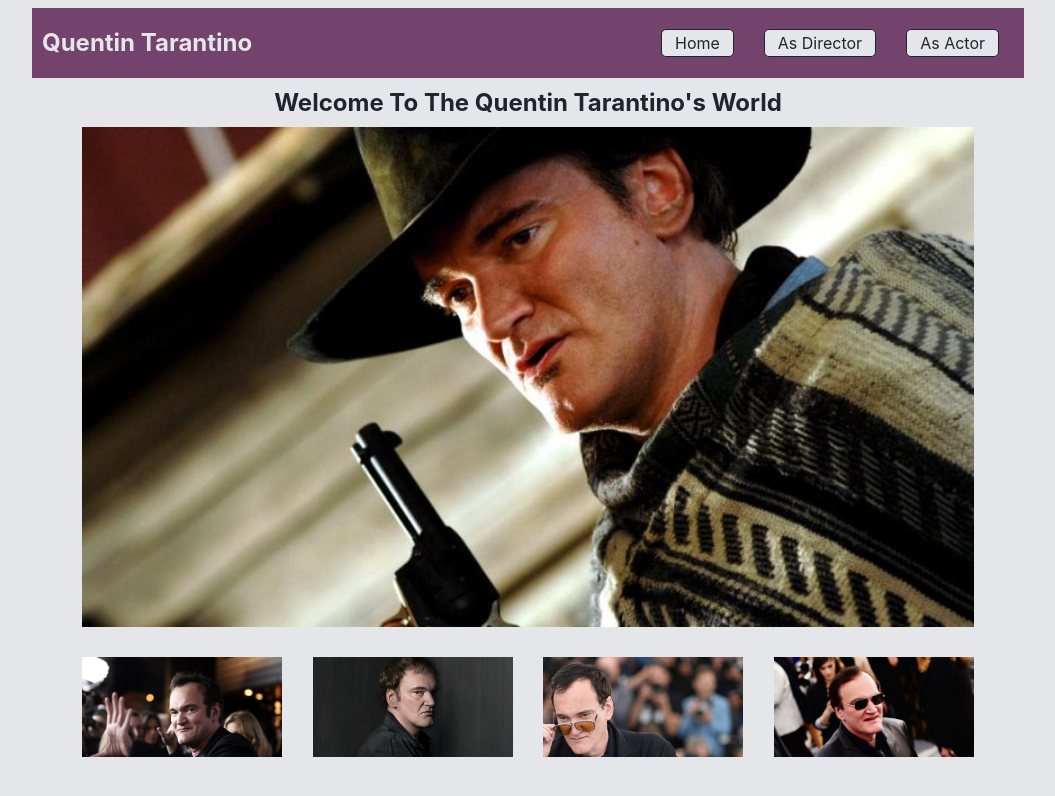
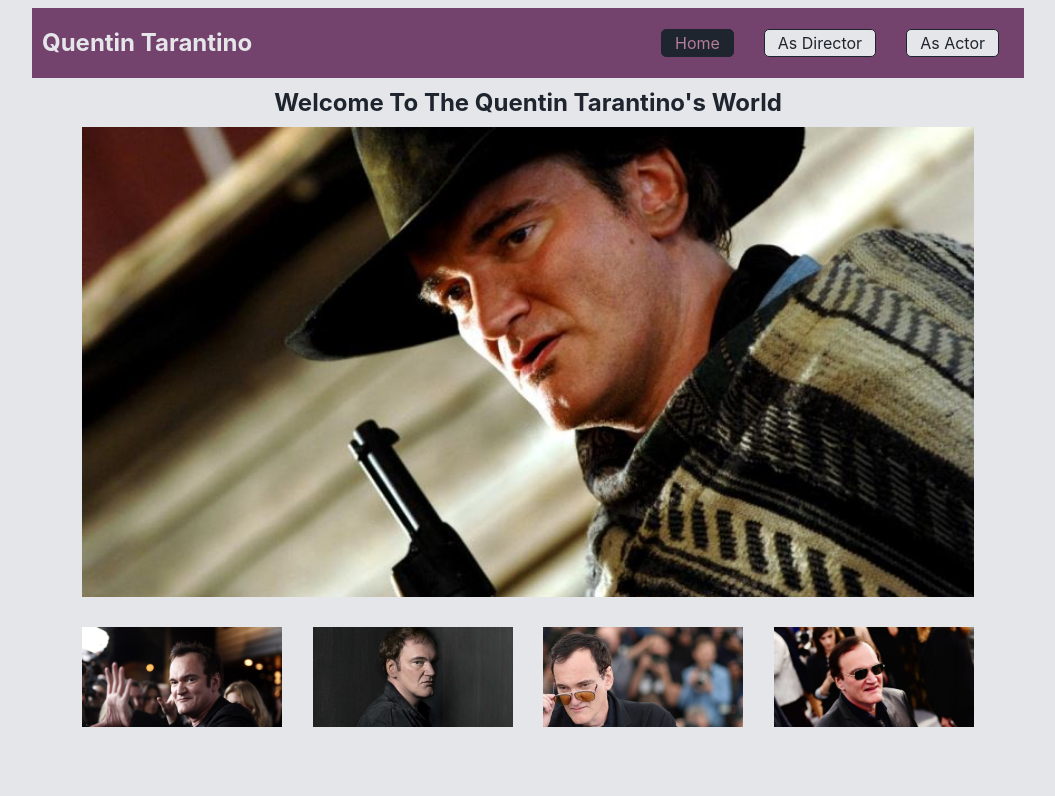
Before and after one commit to himmet-kecici/tarantino-fan-page, a React (Create React App) app: page / in a window 1280 px wide. Shown: the top 796 px of the page, without its empty margins (112-1167 px from the left). Built offline with nearby package versions, Linux system fonts and the light colour scheme.

Commit message:
uptated BrowserRouter and added activeClassName

```diff
--- a/src/App.js
+++ b/src/App.js
@@ -10,14 +10,12 @@ class App extends Component {
   render() {
 
     return (
-      <BrowserRouter>
+      <BrowserRouter basename={process.env.PUBLIC_URL}>
         <div className="App">
           <Navbar />
           <Route exact path='/' render={() => <Home title="Welcome To The Quentin Tarantino's World" />} />
           <Route path='/asdirectors/' render={() => <AsDirectorsContainer title="Directed By Quentin Tarantino" />} />
           <Route path='/asactors/' render={() => <AsActorsContainer title="Some Movies Quentin Tarantino Has Appeared" />} />
-
-
         </div>
       </BrowserRouter>
 
--- a/src/components/navbar.js
+++ b/src/components/navbar.js
@@ -6,9 +6,9 @@ const Navbar = () => (
         <h2 className='logo'><NavLink className="logo-link" exact to="/">Quentin Tarantino</NavLink></h2>
         <ul className='nav-menu'>
 
-            <li><NavLink className="nav-menu__link" exact to="/">Home</NavLink></li>
-            <li><NavLink className="nav-menu__link" to="/asdirectors/">As Director</NavLink></li>
-            <li><NavLink className="nav-menu__link" to="/asactors/">As Actor</NavLink></li>
+            <li><NavLink className="nav-menu__link" activeClassName="activate" exact to="/">Home</NavLink></li>
+            <li><NavLink className="nav-menu__link" activeClassName="activate" to="/asdirectors/">As Director</NavLink></li>
+            <li><NavLink className="nav-menu__link" activeClassName="activate" to="/asactors/">As Actor</NavLink></li>
         </ul>
     </div>
 )
--- a/src/css/style.css
+++ b/src/css/style.css
@@ -50,6 +50,10 @@ code {
   cursor: pointer;
   color: #b67c9a;
 }
+.nav-menu .activate {
+  background-color: #1f252f;
+  color: #b67c9a;
+}
 
 .main-content {
   width: 90%;
@@ -71,7 +75,7 @@ code {
 
 .home-image {
   width: 100%;
-  height: 500px;
+  height: 470px;
   background-image: url("../photo's/HomePage/home4.jpg");
   background-size: cover;
   margin-bottom: 30px;
```
Also changed, not shown: 1 other file (tests, documents, lock files or other folders).
